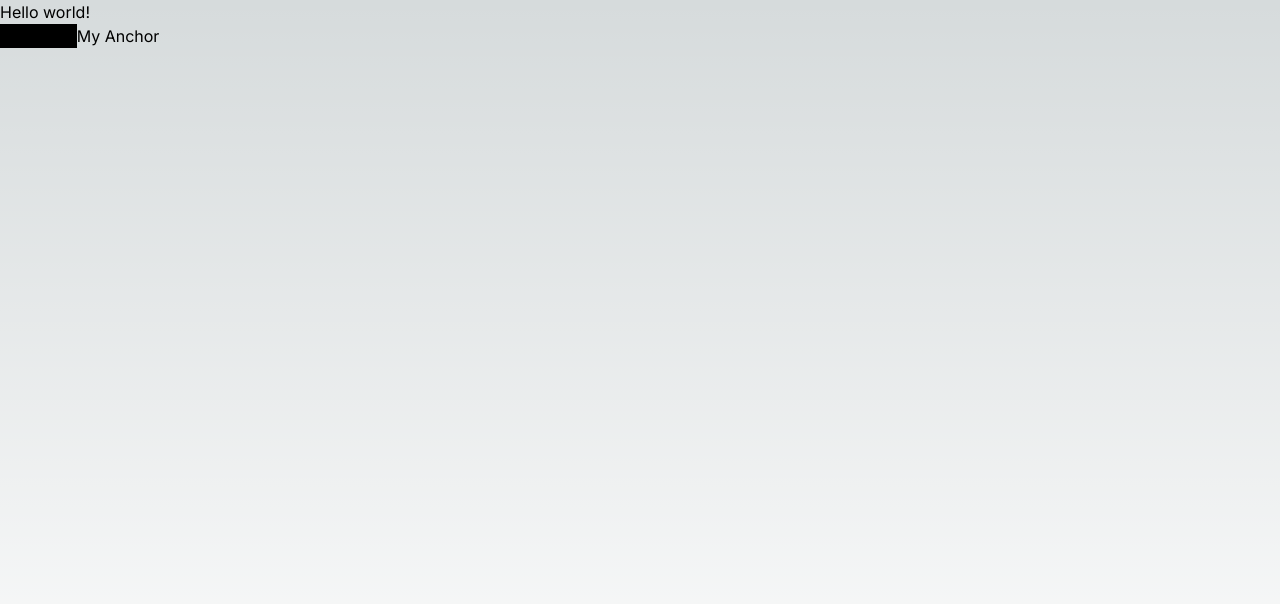
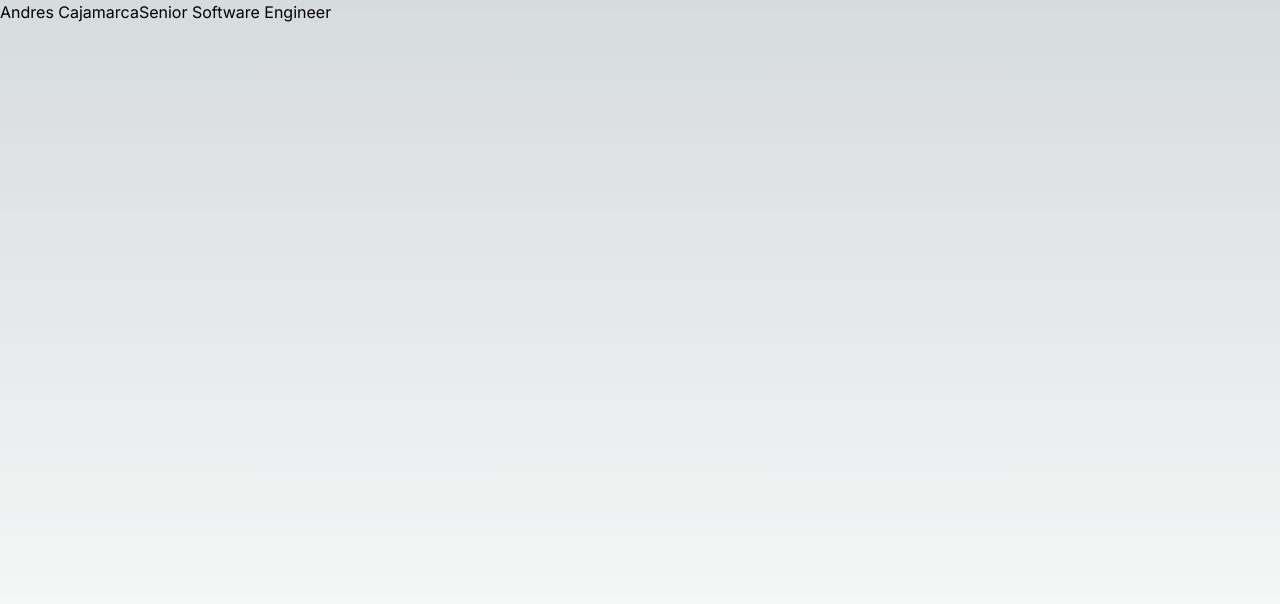
Before and after one commit to afcajamarcar/portfolio, a Next.js app: page / in a window 1280 px wide. Shown: the top 604 px of the page. Built offline with nearby package versions, Linux system fonts and the light colour scheme.

Commit message:
remove imports for now

```diff
--- a/src/app/page.tsx
+++ b/src/app/page.tsx
@@ -1,16 +1,11 @@
 'use client'
-import Button from './components/Button'
 
 export default function Home() {
-  const sayHello = () => {
-    console.log("Button Clicked")
-  }
   return (
     <main className="flex h-screen">
-      <section>
-        <h1>Hello world!</h1>
-        <Button text="My button" onClick={() => sayHello()}></Button>
-        <Button text="My Anchor" href="https://google.com"></Button>
+      <section className='flex justify-center'>
+        <h1>Andres Cajamarca</h1>
+        <h2>Senior Software Engineer</h2>
       </section>
     </main>
   )
```
